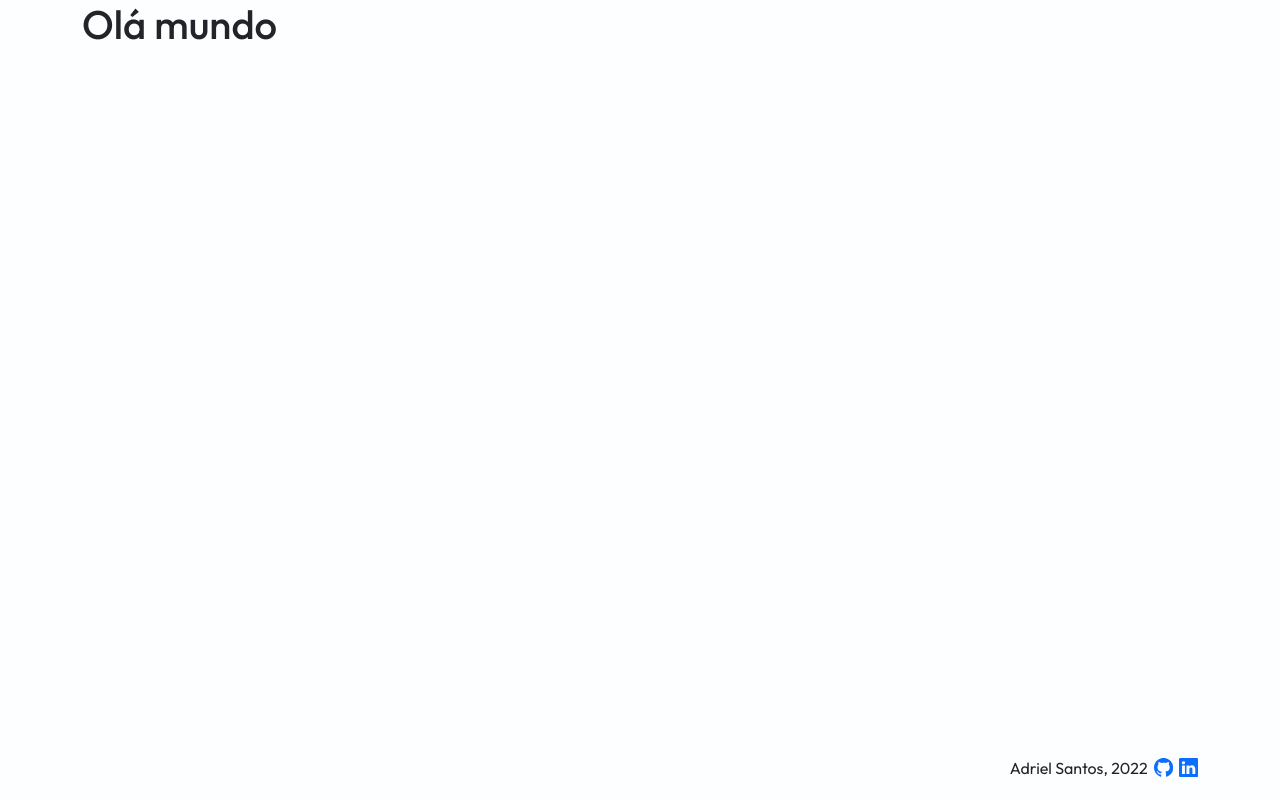
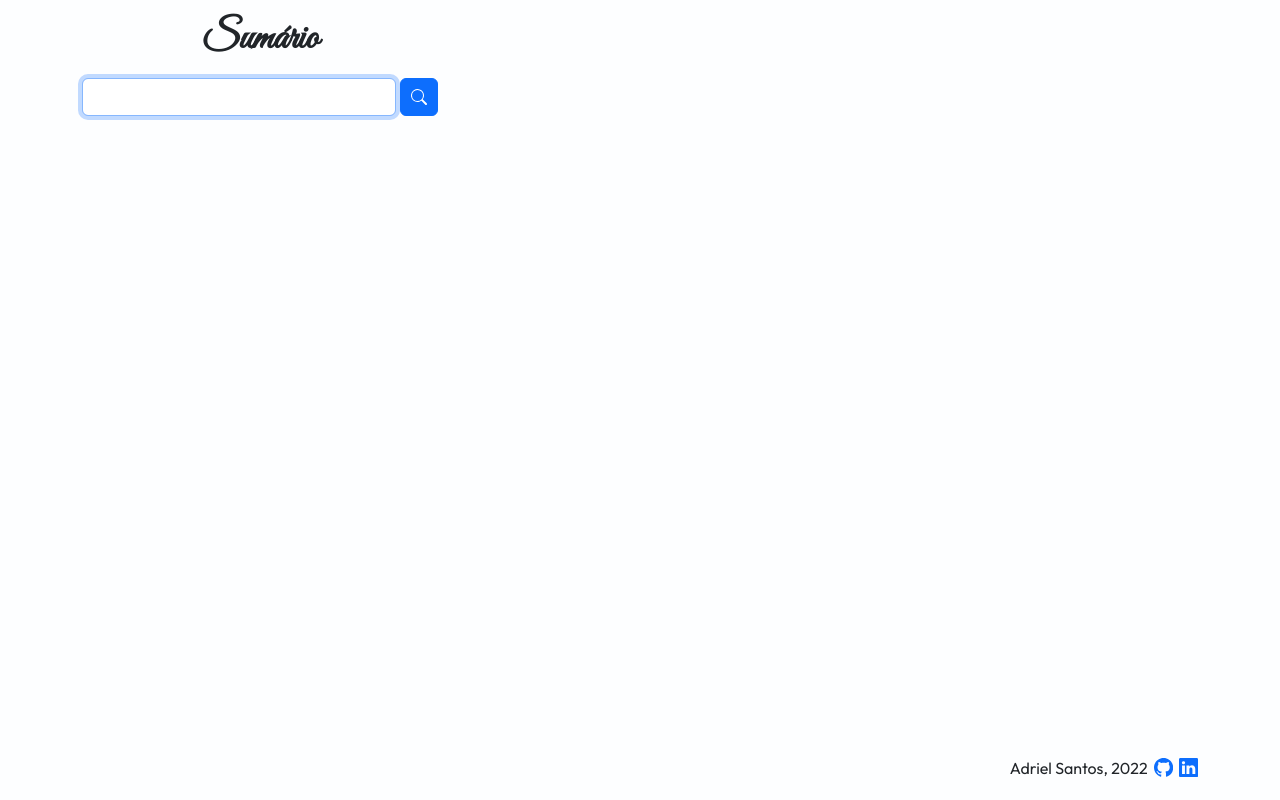
Before and after one commit to br-adriel/sumario, a Next.js app: page / in a window 1280 px wide. Built offline with nearby package versions, Linux system fonts and the light colour scheme.

Commit message:
Atualiza página index

```diff
--- a/pages/index.js
+++ b/pages/index.js
@@ -1,7 +1,17 @@
+import { Row, Col } from 'react-bootstrap';
+import Header from '../components/Header';
+import SearchForm from '../components/SearchForm';
+
 const Home = () => {
   return (
-    <h1>Olá mundo</h1>
-  )
-}
+    <Row>
+      <Col xs='12' md='4'>
+        <Header />
+        <SearchForm onSubmit={() => {}} />
+      </Col>
+      <Col xs='12' md='8'></Col>
+    </Row>
+  );
+};
 
-export default Home
+export default Home;
```
